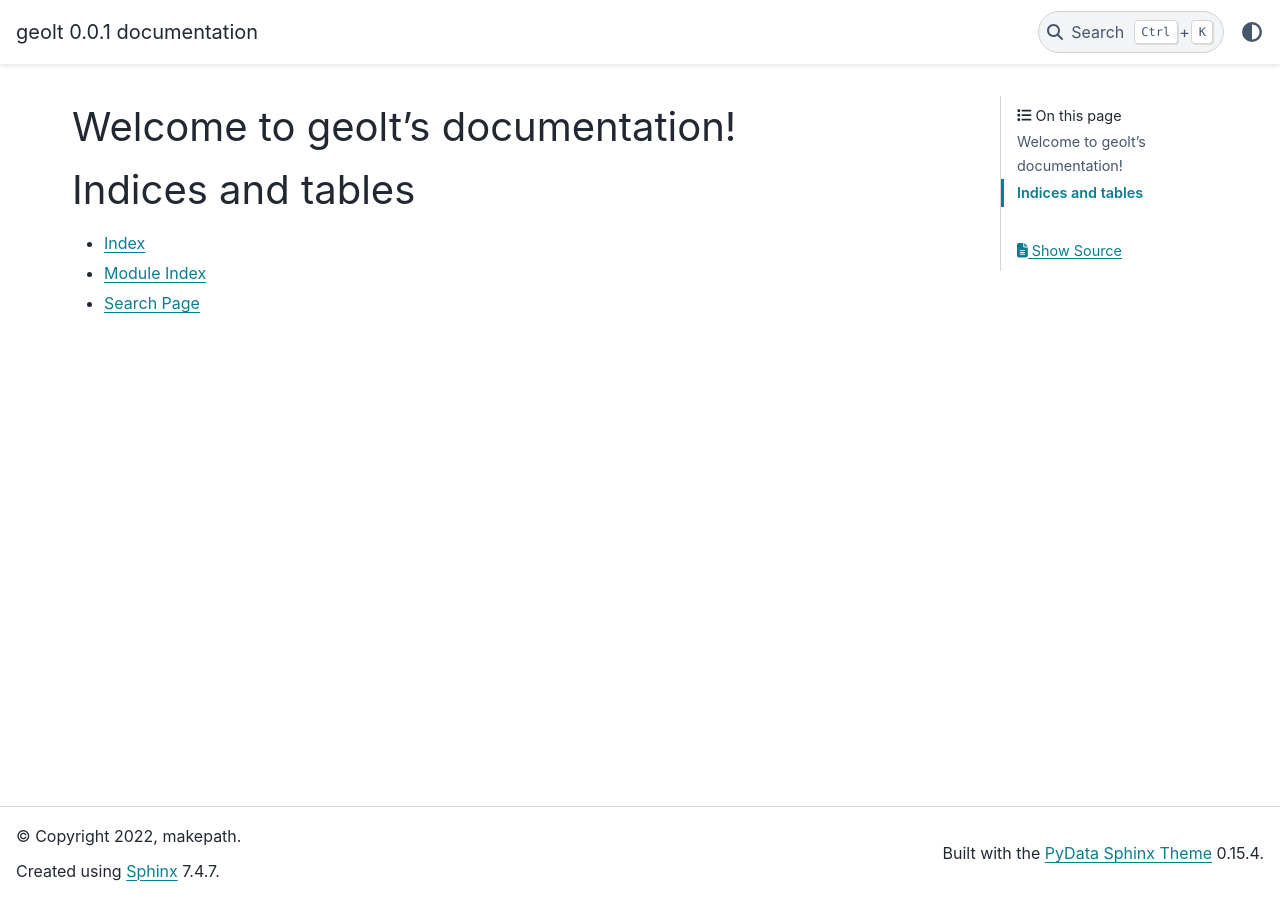
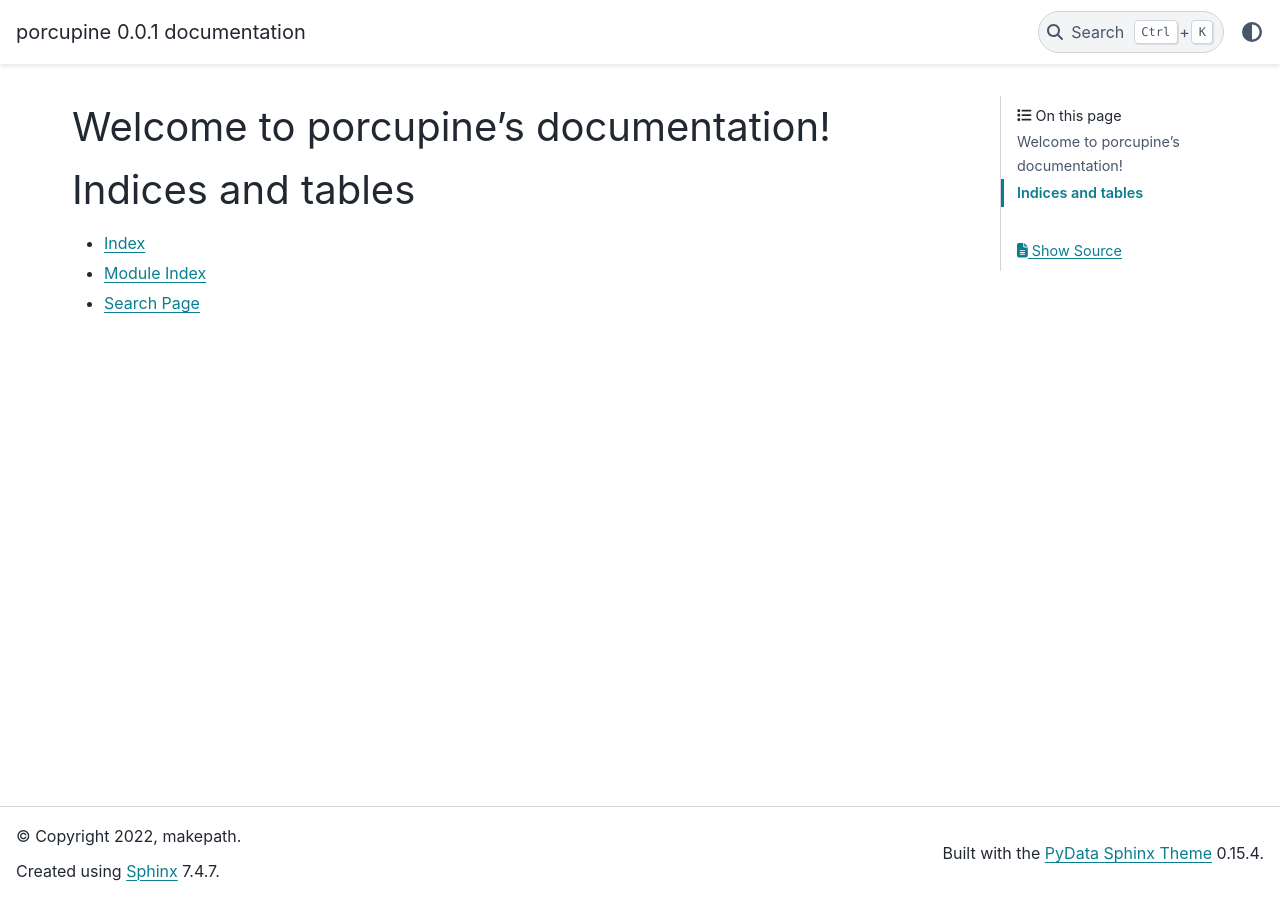
Before and after one commit to makepath/medaprep, a Sphinx documentation site: the page built from docs/source/index.rst, in a window 1280 px wide. Built offline with Sphinx 7.4.7 and the PyData theme 0.15.4, drawn with Linux system fonts in a browser that asks for light colours.

Commit message:
updated docs

```diff
--- a/docs/source/conf.py
+++ b/docs/source/conf.py
@@ -6,7 +6,7 @@
 # -- Project information -----------------------------------------------------
 # https://www.sphinx-doc.org/en/master/usage/configuration.html#project-information
 
-project = 'geolt'
+project = 'porcupine'
 copyright = '2022, makepath'
 author = 'makepath'
 release = '0.0.1'
--- a/docs/source/index.rst
+++ b/docs/source/index.rst
@@ -1,9 +1,9 @@
-.. geolt documentation master file, created by
+.. porcupine documentation master file, created by
    sphinx-quickstart on Tue Aug  2 13:15:32 2022.
    You can adapt this file completely to your liking, but it should at least
    contain the root `toctree` directive.
 
-Welcome to geolt's documentation!
+Welcome to porcupine's documentation!
 =================================
 
 .. toctree::
```
